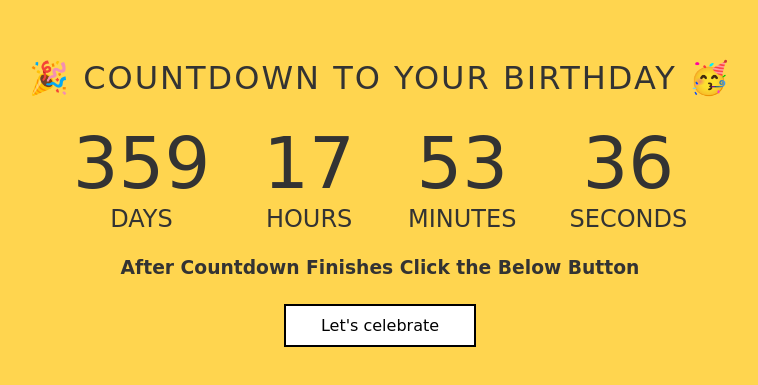
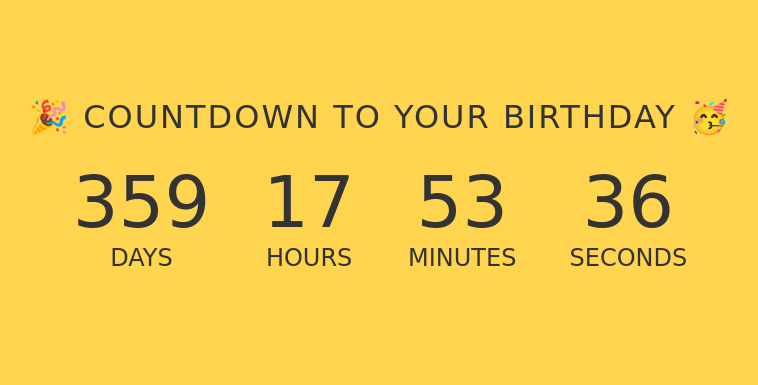
Before and after one commit to beingfardeenkhan/Site.github.io, a website: page index.html in a window 1280 px wide. Shown: the part 203-588 px from the top of the page, without its empty margins (260-1018 px from the left). Drawn offline with Linux system fonts and the light colour scheme.

Commit message:
Update index.html

```diff
--- a/index.html
+++ b/index.html
@@ -26,10 +26,8 @@
         </div>
         <!-- <button class="btn default" href = "index.html"></button> -->
 
-        <h3>After Countdown Finishes Click the Below Button</h3><br><br>
-        <a class="btn default" href="second.html" target="_blank">Let's celebrate</a>
-
-
+     <!-- <h3>After Countdown Finishes Click the Below Button</h3><br><br>
+        <a class="btn default" href="second.html" target="_blank">Let's celebrate</a> -->
       </div>
 </body>
 </html>
```
